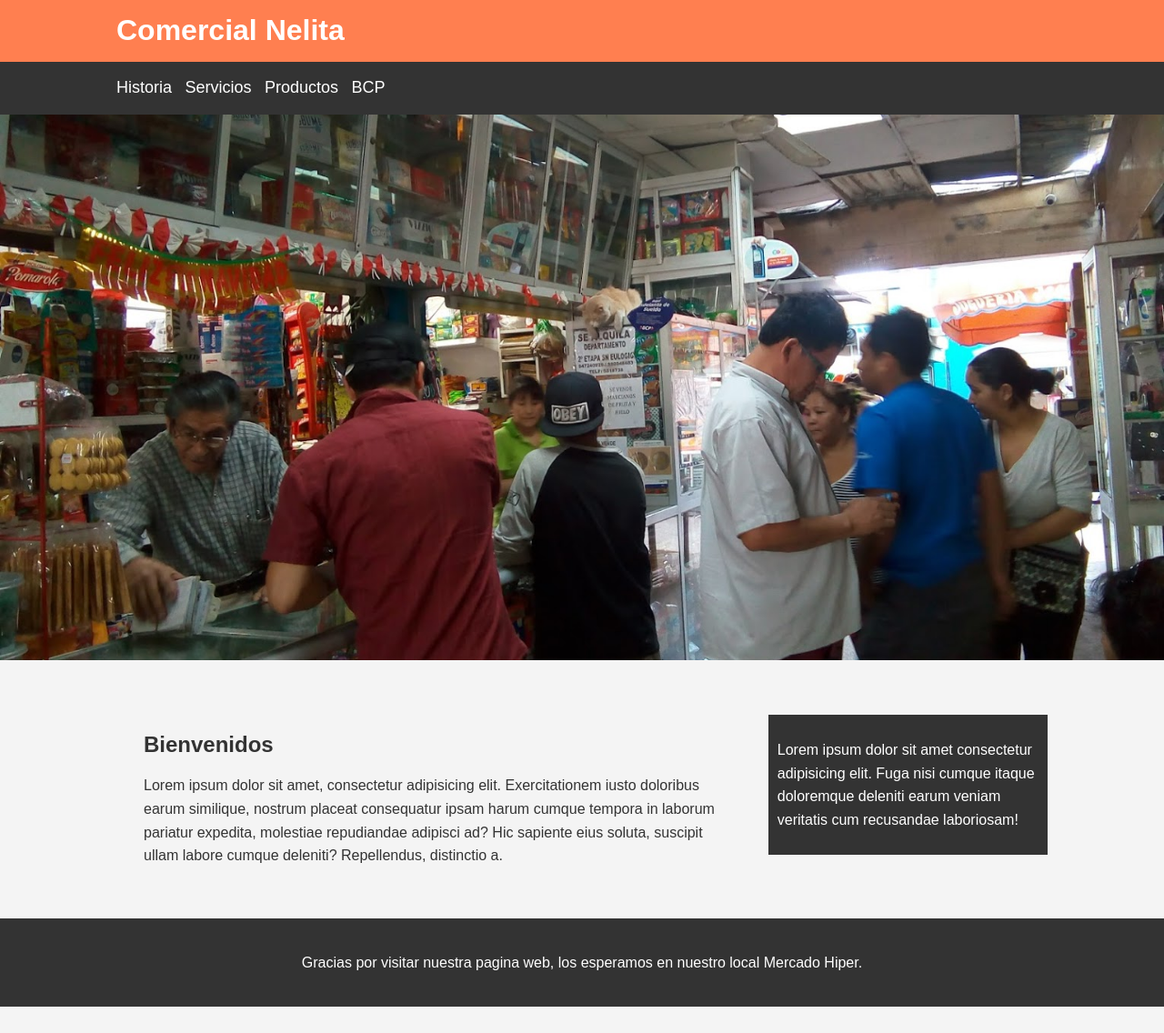
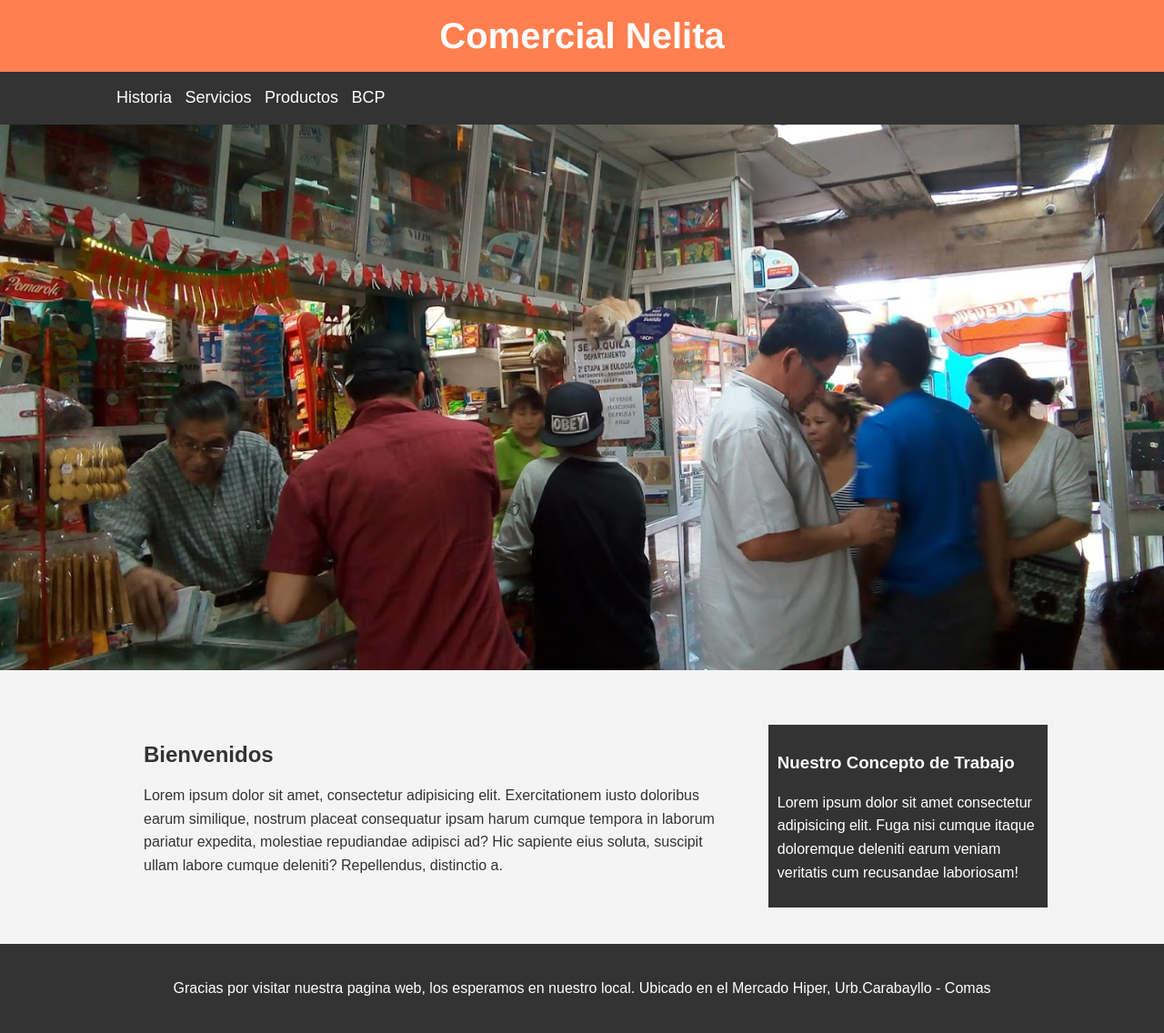
Before and after one commit to JuanTapia/remote-practice2, a plain HTML site: page index.html in a window 1280 px wide. Shown: the whole page at 91% size. Before the commit the page ends 1107 px from the top, so only its background shows below. Drawn offline with Linux system fonts and the light colour scheme.

Commit message:
otra maketa

```diff
--- a/css/style.css
+++ b/css/style.css
@@ -12,9 +12,13 @@ body {
   overflow: hidden;
 }
 
+
 #main-header {
   background-color: coral;
   color: #fff;
+  text-align: center;
+  font-size: 20px;
+  font-family: 'Franklin Gothic Medium', 'Arial Narrow', Arial, sans-serif;
 }
 
 #navbar {
--- a/index.html
+++ b/index.html
@@ -37,13 +37,14 @@
 
     </section>
     <section id="sidebar">
+      <h3>Nuestro Concepto de Trabajo</h2>
       <p>Lorem ipsum dolor sit amet consectetur adipisicing elit. Fuga nisi cumque itaque doloremque deleniti earum
         veniam veritatis cum recusandae laboriosam!</p>
     </section>
   </div>
   <footer id="main-footer">
     <div class="container">
-      <p>Gracias por visitar nuestra pagina web, los esperamos en nuestro local Mercado Hiper.</p>
+      <p>Gracias por visitar nuestra pagina web, los esperamos en nuestro local. Ubicado en el Mercado Hiper, Urb.Carabayllo - Comas</p>
     </div>
 
   </footer>
```
